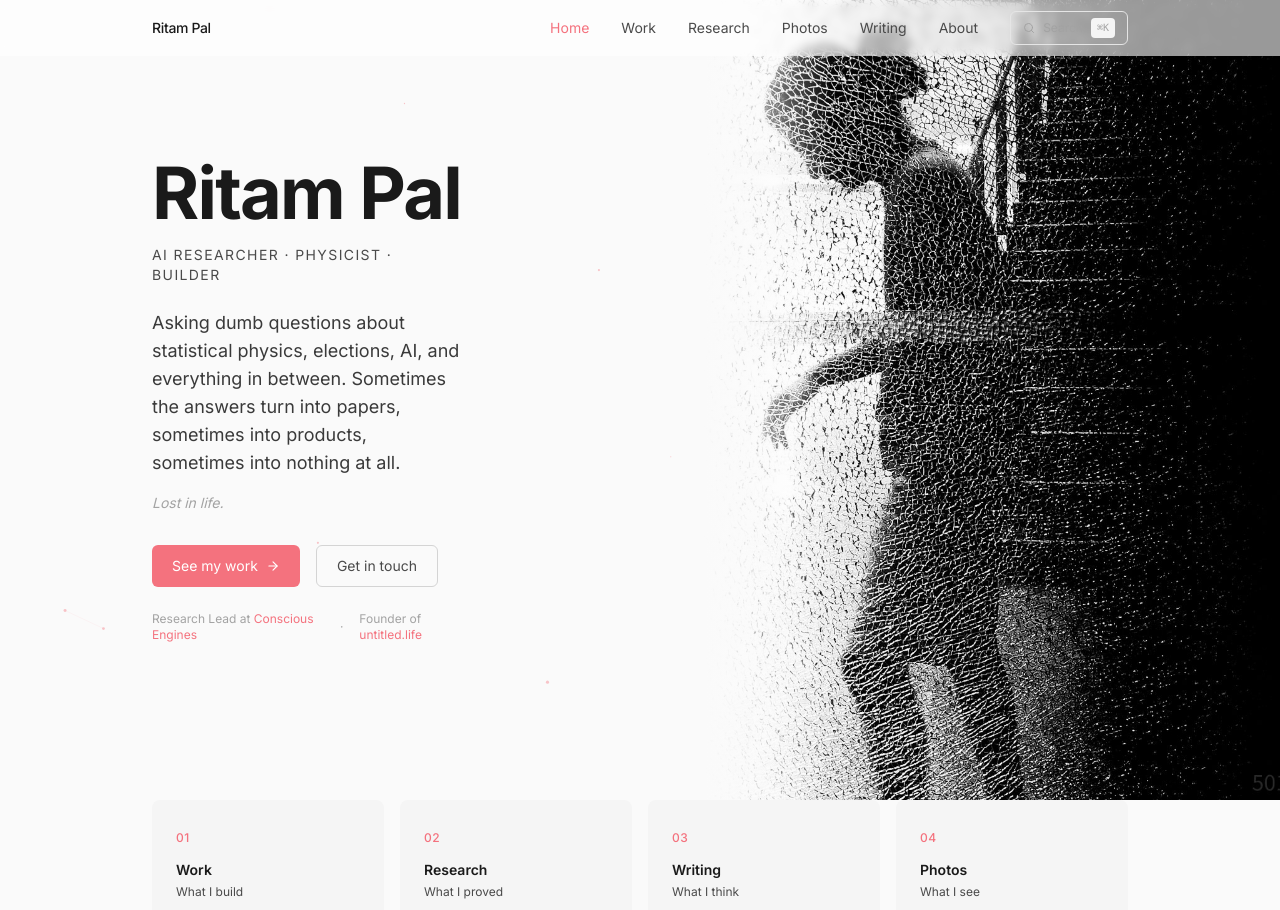
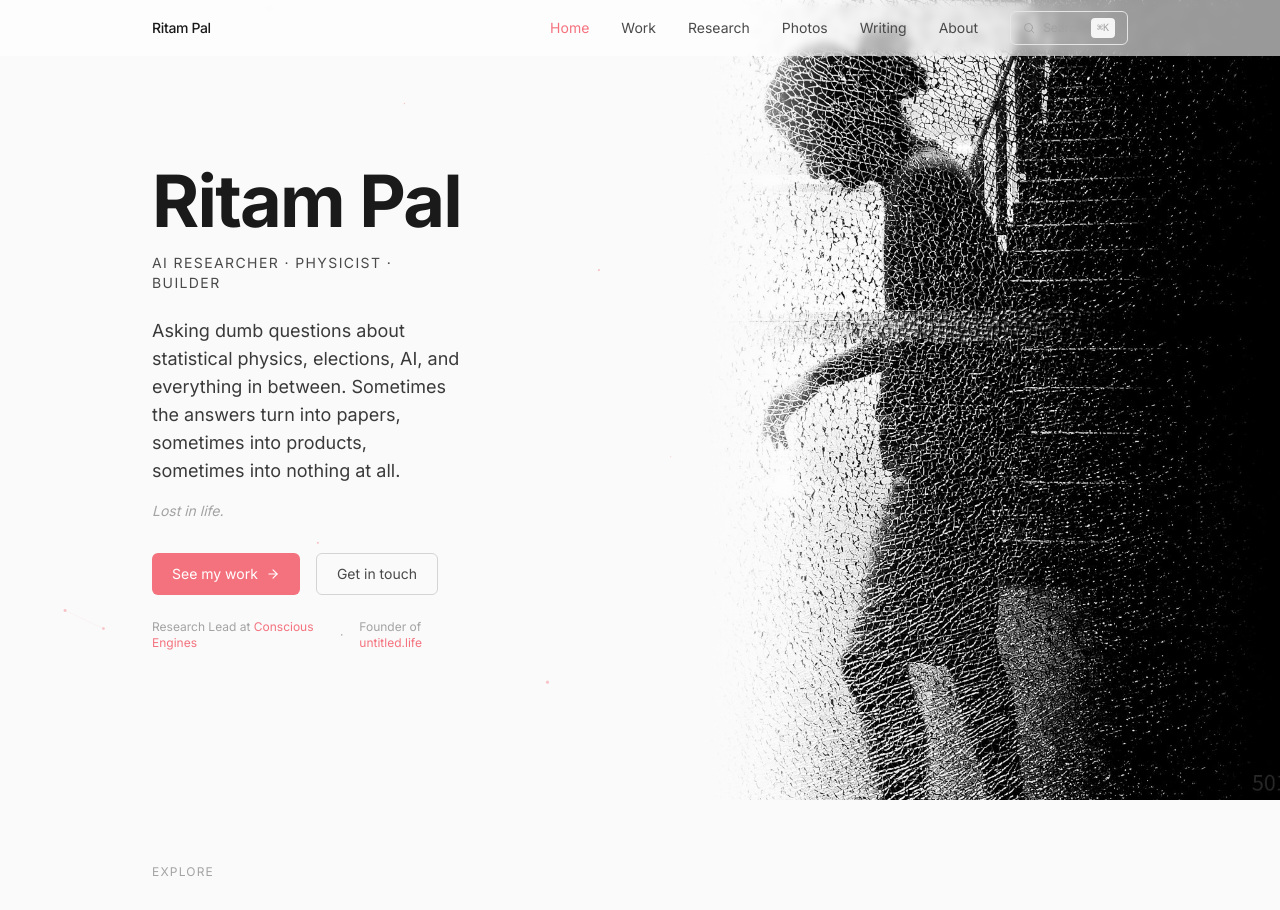
Before and after one commit to ritams/ritams.github.io, a Next.js app: page / in a window 1280 px wide. Shown: the top 910 px of the page. Built offline with nearby package versions, Linux system fonts and the light colour scheme.

Commit message:
Fix hero text overlap nav + barnali-style explore grid cards

```diff
--- a/app/page.tsx
+++ b/app/page.tsx
@@ -112,10 +112,10 @@ function ConstellationCanvas() {
 }
 
 const exploreCards = [
-  { href: '/work', label: 'Work', desc: 'What I build' },
-  { href: '/research', label: 'Research', desc: 'What I proved' },
-  { href: '/writing', label: 'Writing', desc: 'What I think' },
-  { href: '/photos', label: 'Photos', desc: 'What I see' },
+  { href: '/work', label: 'Work', tags: 'AI · Startups · Engineering' },
+  { href: '/research', label: 'Research', tags: 'Physics · Elections · Universality' },
+  { href: '/writing', label: 'Writing', tags: 'Essays · Thoughts · Words' },
+  { href: '/photos', label: 'Photos', tags: 'Moments · Places · Light' },
 ];
 
 export default function HomePage() {
@@ -123,8 +123,8 @@ export default function HomePage() {
     <PageWrapper>
       {/* Hero — text left, photo fills right to viewport edge, extends behind nav */}
       <section className="relative min-h-screen -mt-14 pt-0 grid md:grid-cols-[55%_45%]">
-        {/* Text — left side */}
-        <div className="relative flex items-center py-20 md:py-0">
+        {/* Text — left side, pt-14 clears the nav */}
+        <div className="relative flex items-center py-20 md:pt-20 md:pb-16">
           {/* Constellation background on text side */}
           <div className="absolute inset-0 overflow-hidden">
             <ConstellationCanvas />
@@ -239,9 +239,10 @@ export default function HomePage() {
         </motion.div>
       </section>
 
-      {/* Numbered explore cards */}
-      <section className="max-w-5xl mx-auto px-6 pb-24">
-        <div className="grid grid-cols-2 md:grid-cols-4 gap-4">
+      {/* Explore cards — barnali-style grid */}
+      <section className="max-w-5xl mx-auto px-6 py-16">
+        <p className="text-xs uppercase tracking-widest text-neutral-400 mb-8">Explore</p>
+        <div className="grid grid-cols-2 md:grid-cols-4 gap-px bg-neutral-200">
           {exploreCards.map((item, i) => (
             <motion.div
               key={item.href}
@@ -251,16 +252,19 @@ export default function HomePage() {
             >
               <Link
                 href={item.href}
-                className="block p-6 rounded-lg bg-[#f5f5f5] hover:bg-[#eeeeee] transition-colors group"
+                className="block bg-[#fafafa] hover:bg-white p-8 h-full transition-colors group border-l-2 border-l-transparent hover:border-l-terracotta"
               >
-                <span className="text-xs font-medium text-terracotta tracking-wider">
+                <span className="text-xs text-neutral-300 font-light">
                   {String(i + 1).padStart(2, '0')}
                 </span>
-                <h3 className="mt-3 text-sm font-semibold text-[#1a1a1a] group-hover:text-terracotta transition-colors">
+                <h3 className="mt-4 text-lg font-semibold text-[#1a1a1a] group-hover:text-terracotta transition-colors">
                   {item.label}
                 </h3>
-                <p className="mt-1 text-xs text-[#4a4a4a]">
-                  {item.desc}
+                <p className="mt-2 text-xs text-neutral-400">
+                  {item.tags}
+                </p>
+                <p className="mt-6 text-xs font-medium text-neutral-400 group-hover:text-terracotta transition-colors flex items-center gap-1">
+                  ENTER <ArrowRight size={10} />
                 </p>
               </Link>
             </motion.div>
```
